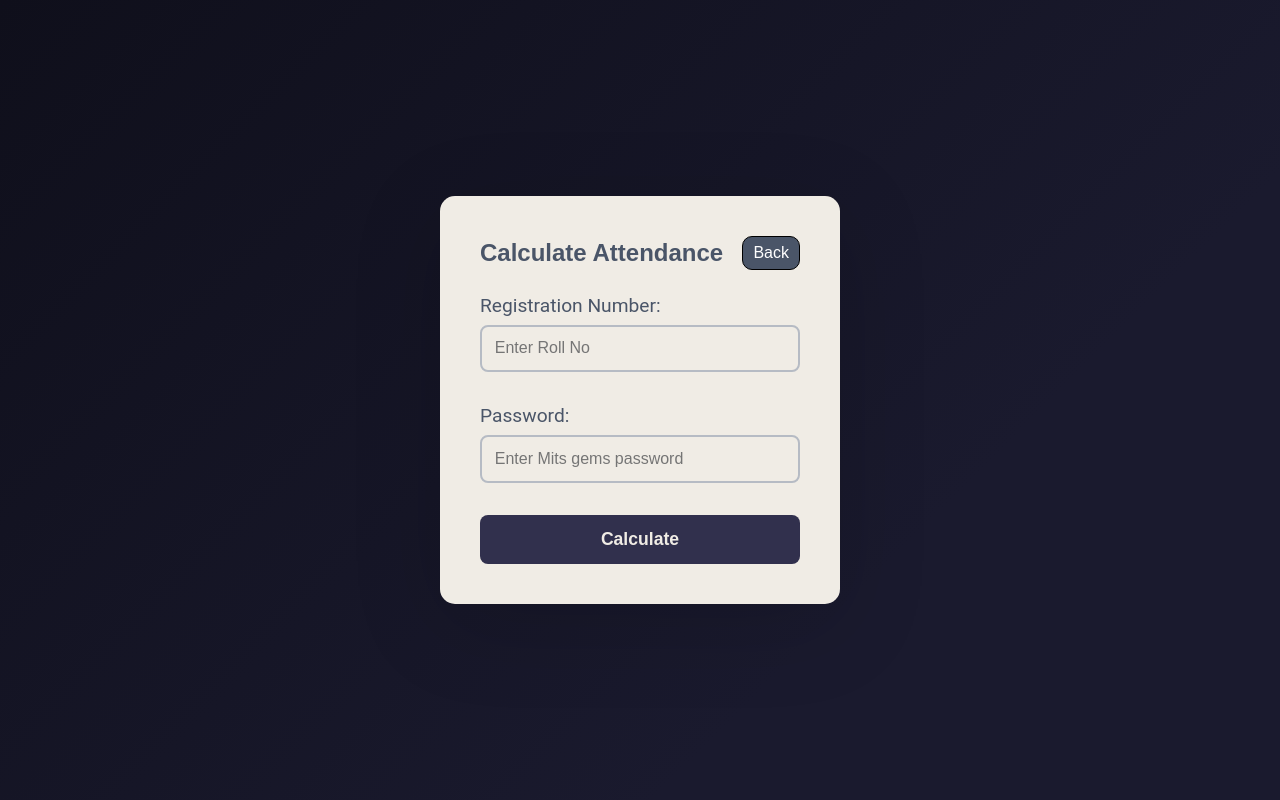
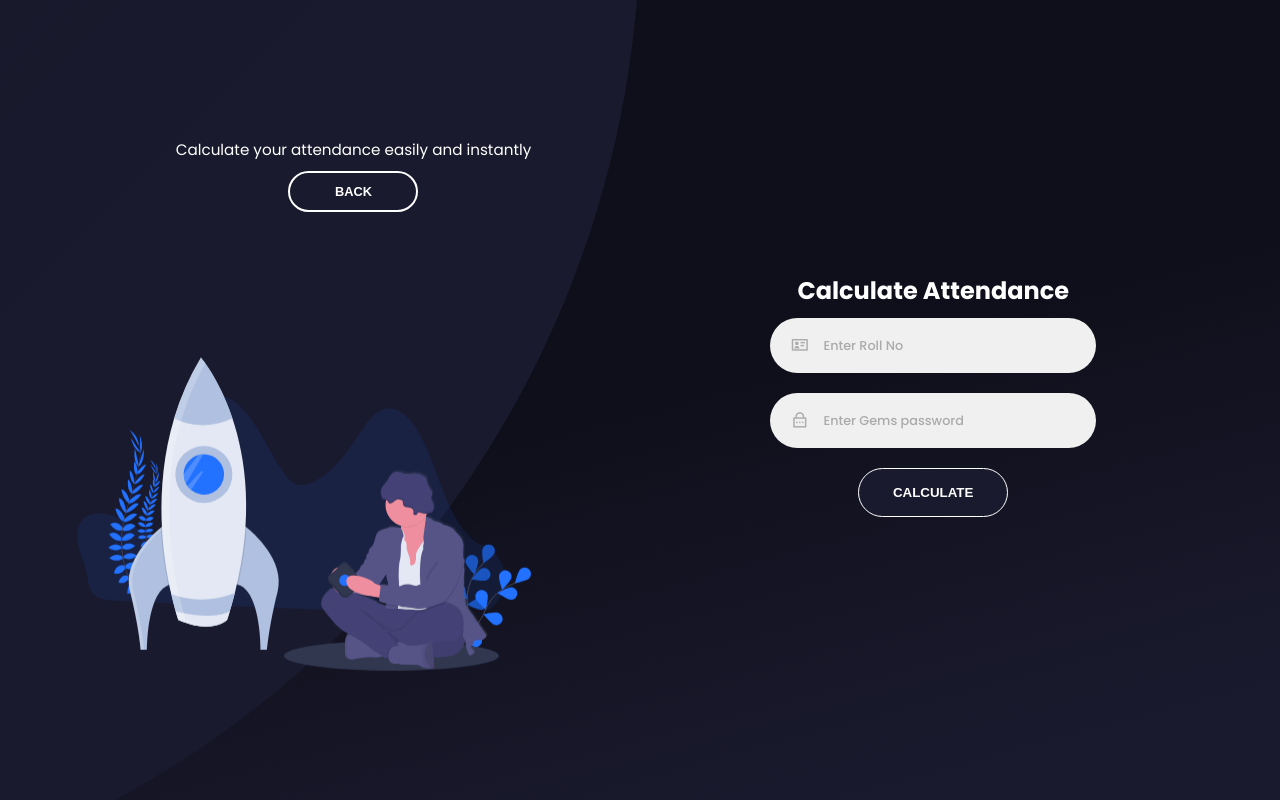
Before and after one commit to syedmohammedumarumar/Automuted-Attendence-Calculator-website, a Django app: page /home/ in a window 1280 px wide. Run offline with Django 5.2, Linux system fonts and the light colour scheme; some libraries are stand-ins or nearby versions.

Commit message:
developed ui and added name to the form

```diff
--- a/attendance/static/myapp/style.css
+++ b/attendance/static/myapp/style.css
@@ -1,141 +1,329 @@
+@import url("https://fonts.googleapis.com/css2?family=Poppins:wght@200;300;400;500;600;700;800&display=swap");
+
 * {
-    box-sizing: border-box;
-    margin: 0;
-    padding: 0;
+  margin: 0;
+  padding: 0;
+  box-sizing: border-box;
 }
 
-body {
-    font-family: 'Poppins', sans-serif;
-    background: linear-gradient(135deg, #0F0F1B 0%, #1A1A2E 70%);
-    min-height: 100vh;
-    display: flex;
-    justify-content: center;
-    align-items: center;
-    transition: background-color 0.3s ease;
+body,
+input {
+  font-family: "Poppins", sans-serif;
 }
 
 
 
-.container {
-    display: flex;
-    justify-content: center;
-    align-items: center;
-    padding: 1rem;
-    width: 100%;
+.attendance-container {
+  position: relative;
+  width: 100%;
+  background-color: #fff;
+  min-height: 100vh;
+  overflow: hidden;
+  background: linear-gradient(165deg, #0F0F1B 50%, #1A1A2E 90%);
+
+
 }
 
-.form-container {
-    background-color: #F0ECE5; /* Light mode form background */
-    padding: 2.5rem;
-    border-radius: 15px;
-    box-shadow: 0 20px 90px rgba(0, 0, 0, 0.15);
+.forms-wrapper {
+  position: absolute;
+  width: 100%;
+  height: 100%;
+  top: 0;
+  left: 0;
+}
+
+.forms-wrapper form {
+  margin: 0 50px;
+  width: 76%;
+}
+
+.signin-wrapper {
+  position: absolute;
+  top: 50%;
+  transform: translate(-50%, -50%);
+  left: 75%;
+  width: 50%;
+  transition: 1s 0.7s ease-in-out;
+  display: grid;
+  grid-template-columns: 1fr;
+  z-index: 5;
+}
+
+form {
+  display: flex;
+  align-items: center;
+  justify-content: center;
+  flex-direction: column;
+  padding: 0rem 5rem;
+  transition: all 0.2s 0.7s;
+  overflow: hidden;
+  grid-column: 1 / 2;
+  grid-row: 1 / 2;
+}
+
+form.attendance-form {
+  z-index: 2;
+}
+
+.attendance-form h2 {
+  color: white;
+}
+
+.title {
+  font-size: 2.2rem;
+  color: #444;
+  margin-bottom: 10px;
+}
+
+.input-field {
+  max-width: 380px;
+  width: 100%;
+  background-color: #f0f0f0;
+  margin: 10px 0;
+  height: 55px;
+  border-radius: 55px;
+  display: grid;
+  grid-template-columns: 15% 85%;
+  padding: 0 0.4rem;
+  position: relative;
+}
+
+.input-field i {
+  text-align: center;
+  line-height: 55px;
+  color: #acacac;
+  transition: 0.5s;
+  font-size: 1.1rem;
+}
+
+.input-field input {
+  background: none;
+  outline: none;
+  border: none;
+  line-height: 1;
+  font-weight: 600;
+  font-size: .8rem;
+  color: #333;
+}
+
+.input-field input::placeholder {
+  color: #aaa;
+  font-weight: 500;
+}
+button a{
+  text-decoration: none;
+  color: white;
+}
+
+.btn {
+  width: 150px;
+  background-color: #1A1A2E;
+  border: none;
+  outline: none;
+  height: 49px;
+  border-radius: 49px;
+  color: #fff;
+  text-transform: uppercase;
+  font-weight: 600;
+  margin: 10px 0;
+  cursor: pointer;
+  transition: 0.5s;
+  border: 1px solid white;
+}
+
+.btn:hover {
+  background-color: #FF4F73;
+  transform: translateY(-3px);
+  box-shadow: 0 6px 8px rgba(255, 101, 132, 0.4);
+}
+
+.info-wrapper {
+  position: absolute;
+  height: 100%;
+  width: 100%;
+  top: 0;
+  left: 0;
+  display: grid;
+  grid-template-columns: repeat(2, 1fr);
+}
+
+.attendance-container:before {
+  content: "";
+  position: absolute;
+  height: 2000px;
+  width: 2000px;
+  top: -10%;
+  right: 50%;
+  transform: translateY(-50%);
+  background: linear-gradient(135deg, #0F0F1B 0%, #1A1A2E 70%);
+  transition: 1.8s ease-in-out;
+  border-radius: 50%;
+  z-index: 6;
+}
+
+.image {
+  width: 100%;
+  transition: transform 1.1s ease-in-out;
+  transition-delay: 0.4s;
+}
+
+.panel {
+  display: flex;
+  flex-direction: column;
+  align-items: flex-end;
+  justify-content: space-around;
+  text-align: center;
+  z-index: 6;
+}
+
+.left-panel {
+  pointer-events: all;
+  padding: 3rem 17% 2rem 12%;
+
+
+}
+.left-panel img{
+  animation: floatAnimation 4s ease-in-out infinite;
+}
+
+.panel-content {
+  color: #fff;
+  transition: transform 0.9s ease-in-out;
+  transition-delay: 0.6s;
+}
+
+.panel h3 {
+  font-weight: 600;
+  line-height: 1;
+  font-size: 1.5rem;
+}
+
+.panel p {
+  font-size: 0.95rem;
+  padding: 0.6rem 0;
+}
+
+.btn.transparent {
+  margin: 0;
+  background: none;
+  border: 2px solid #fff;
+  width: 130px;
+  height: 41px;
+  font-weight: 600;
+  font-size: 0.8rem;
+}
+.btn.transparent:hover {
+  background-color: #FF4F73;
+  transform: translateY(-3px);
+  box-shadow: 0 6px 8px rgba(255, 101, 132, 0.4);
+  border: none;
+}
+
+@media (max-width: 870px) {
+  .attendance-container {
+    min-height: 800px;
+    height: 100vh;
+  }
+
+  .signin-wrapper {
     width: 100%;
-    max-width: 400px;
-    transition: transform 0.3s ease, box-shadow 0.3s ease;
+    top: 75%;
+    transform: translate(-50%, -100%);
+    transition: 1s 0.8s ease-in-out;
+  }
+
+  .signin-wrapper,
+  .attendance-container.sign-up-mode .signin-wrapper {
+    left: 50%;
+  }
+
+  .info-wrapper {
+    grid-template-columns: 1fr;
+    grid-template-rows: 1fr 2fr 1fr;
+  }
+
+  .panel {
+    flex-direction: row;
+    justify-content: space-around;
+    align-items: center;
+    padding: 2.5rem 8%;
+    grid-column: 1 / 2;
+  }
+
+  .image {
+    width: 200px;
+    transition: transform 0.9s ease-in-out;
+    transition-delay: 0.6s;
+  }
+
+  .panel-content {
+    padding-right: 15%;
+    transition: transform 0.9s ease-in-out;
+    transition-delay: 0.8s;
+  }
+
+  .panel h3 {
+    font-size: 1rem;
+  }
+
+  .panel p {
+    font-size: 0.7rem;
+    padding: 0.6rem 0;
+  }
+
+  .btn.transparent {
+    width: 70px;
+    height: 35px;
+    font-size: 0.6rem;
+  }
+
+  .attendance-container:before {
+    width: 1500px;
+    height: 1500px;
+    transform: translateX(-50%);
+    left: 30%;
+    bottom: 68%;
+    right: initial;
+    top: initial;
+    transition: 2s ease-in-out;
+  }
+}
+
+@media (max-width: 570px) {
+  form {
+    padding: 0.5rem;
+  }
+  form h2{
+    font-size: 20px;
+  }
+
+  .image {
+    display: block;
+    width: 150px;
+    margin: 0 auto;
+  }
+
+  .panel-content {
+    padding: 0.5rem 1rem;
+  }
+
+  .attendance-container {
+    padding: 1.5rem;
+  }
+
+  .attendance-container:before {
+    bottom: 72%;
+    left: 50%;
+  }
+
+  .attendance-container.sign-up-mode:before {
+    bottom: 28%;
+    left: 50%;
+  }
 }
 
 
-
-h1 {
-    text-align: center;
-    font-size: 1.5rem;
-    font-weight: bold;
-    color: #4A5568; /* Light mode title color */
+@keyframes floatAnimation {
+  0%, 100% { transform: translateY(0); }
+  50% { transform: translateY(-20px); }
 }
-
-
-
-label {
-    display: block;
-    font-family: 'Roboto', sans-serif;
-    font-size: 1.2rem;
-    color: #4A5568; /* Light mode label color */
-    margin-bottom: 0.5rem;
-}
-
-
-.input-container {
-    position: relative;
-    margin-bottom: 2rem;
-}
-
-.input-field {
-    width: 100%;
-    padding: 0.8rem;
-    border: 2px solid #B6BBC4; /* Light mode input border color */
-    border-radius: 8px;
-    outline: none;
-    font-size: 1rem;
-    color: #2D3748; /* Light mode input text color */
-    background-color: #F0ECE5; /* Light mode input background color */
-    transition: border-color 0.3s ease, box-shadow 0.3s ease, background-color 0.3s ease;
-}
-
-
-.input-field:focus {
-    border-color: #B6BBC4; /* Focus border color */
-    background-color: #FFF; /* Focus background color */
-    box-shadow: 0 0 10px rgba(107, 70, 193, 0.15);
-}
-
-
-.headingsidx{
-    display: flex;
-    align-items: center;
-    justify-content: space-between;
-    margin-bottom: 1.5rem;
-}
-a{
-    text-decoration: none;
-    border: 1px solid black;
-    padding: 7px 10px;
-    color: white;
-    background: #4A5568;
-    transition: ease-in-out .5s;
-    border-radius: 10px;
-}
-a:hover{
-    background-color: #0F0F1B;
-}
-.submit-btn {
-    width: 100%;
-    padding: 0.9rem;
-    background-color: #31304D; /* Light mode button background color */
-    color: #F0ECE5; /* Light mode button text color */
-    border: none;
-    border-radius: 8px;
-    font-size: 1.1rem;
-    font-weight: bold;
-    cursor: pointer;
-    text-align: center;
-    transition: background-color 0.3s ease, transform 0.3s ease, box-shadow 0.3s ease;
-}
-
-.submit-btn:hover {
-    background-color: #161A30; /* Hover color */
-    transform: translateY(-3px);
-    box-shadow: 0 10px 20px rgba(90, 59, 186, 0.3);
-}
-
-.submit-btn:active {
-    transform: translateY(1px);
-}
-
-p {
-    text-align: center;
-    font-size: 1.1rem;
-    color: #31304D; /* Light mode text color */
-    margin-top: 1.5rem;
-}
-
-/* Responsive Styling */
-@media (max-width: 768px) {
-    .form-container {
-        padding: 1.5rem;
-        width: 90%;
-    }
-
-    .submit-btn {
-        font-size: 1rem;
-    }
-}
--- a/attendance/templates/index.html
+++ b/attendance/templates/index.html
@@ -1,37 +1,81 @@
 {% load static %}
 <!DOCTYPE html>
 <html lang="en">
-<head>
-    <meta charset="UTF-8">
-    <meta name="viewport" content="width=device-width, initial-scale=1.0">
+  <head>
+    <meta charset="UTF-8" />
+    <meta name="viewport" content="width=device-width, initial-scale=1.0" />
     <title>Attendance Calculator</title>
-    <link rel="icon" href="{% static 'myapp/imgs/favicon-16x16.png' %}" type="image/png">
-    <link rel="stylesheet" type="text/css" href="{% static 'myapp/style.css' %}">
-</head>
+    <link
+      rel="icon"
+      href="{% static 'myapp/imgs/favicon-16x16.png' %}"
+      type="image/png"
+    />
+    <link
+      rel="stylesheet"
+      type="text/css"
+      href="{% static 'myapp/style.css' %}"
+    />
+    <link
+      href="https://cdn.jsdelivr.net/npm/remixicon@4.3.0/fonts/remixicon.css"
+      rel="stylesheet"
+    />
+  </head>
 
-<body>
-    <div class="container">
-        <div class="form-container">
-            <div class="headingsidx">
-                <h1>Calculate Attendance</h1>
-                <a href="/">Back</a>
+  <body>
+    <div class="attendance-container">
+      <div class="forms-wrapper">
+        <div class="signin-wrapper">
+          <form
+            action="{% url 'calculate_attendance' %}"
+            method="post"
+            class="attendance-form"
+          >
+            {% csrf_token %}
+            <h2>Calculate Attendance</h2>
+            <div class="input-field">
+              <i class="ri-id-card-line"></i>
+              <input
+                type="text"
+                placeholder="Enter Roll No"
+                id="reg_no"
+                name="reg_no"
+                required
+              />
             </div>
-            <form action="{% url 'calculate_attendance' %}" method="post">
-                {% csrf_token %}
-                <div class="input-container">
-                    <label for="reg_no">Registration Number:</label>
-                    <input type="text" placeholder="Enter Roll No" id="reg_no" name="reg_no" class="input-field" required>
-                </div>
-                <div class="input-container">
-                    <label for="password">Password:</label>
-                    <input type="password" placeholder="Enter Mits gems password" id="password" name="password" class="input-field" required>
-                </div>
-                <input type="submit" value="Calculate" class="submit-btn">
-            </form>
+            <div class="input-field">
+              <i class="ri-lock-password-line"></i>
+              <input
+                type="password"
+                placeholder="Enter Gems password"
+                id="password"
+                name="password"
+                required
+              />
+            </div>
+
+            <button type="submit" class="btn calculate-btn">Calculate</button>
             {% if result %}
-                <p>{{ result }}</p>
+            <p style="color: white; text-align: center;">{{ result }}</p>
             {% endif %}
+          </form>
         </div>
+      </div>
+
+      <div class="info-wrapper">
+        <div class="panel left-panel">
+          <div class="panel-content">
+            <p>Calculate your attendance easily and instantly</p>
+            <button class="btn transparent">
+              <a href="{% url 'main' %}">Back</a>
+            </button>
+          </div>
+          <img
+            src="{% static 'myapp/imgs/log.svg' %}"
+            class="image"
+            alt="Attendance Info"
+          />
+        </div>
+      </div>
     </div>
-</body>
+  </body>
 </html>
--- a/attendance/views.py
+++ b/attendance/views.py
@@ -7,12 +7,24 @@ from selenium.webdriver.support.ui import WebDriverWait
 from selenium.webdriver.support import expected_conditions as EC
 from webdriver_manager.chrome import ChromeDriverManager
 import time
+import requests  # For checking website status
+
+# Function to check if the official college website is reachable
+def check_website_status(url):
+    try:
+        response = requests.get(url, timeout=10)
+        if response.status_code == 200:
+            return True
+        else:
+            return False
+    except requests.RequestException:
+        return False
 
 def home(request):
     return render(request, 'index.html')
 
 def main(request):
-    return render(request,'main.html')
+    return render(request, 'main.html')
 
 def calculate_attendance(request):
     if request.method == 'POST':
@@ -29,14 +41,21 @@ def calculate_attendance(request):
         options.add_argument('--allow-insecure-localhost')  # Allow insecure localhost connections
         options.add_argument('--log-level=3')  # Set logging level to fatal
 
+        driver = None
+        college_url = "http://mitsims.in/"
 
-        driver = None
         try:
+            # Check if the college website is reachable
+            if not check_website_status(college_url):
+                result = "The official college website is currently down. You cannot calculate your attendance until it is back online."
+                return render(request, 'index.html', {'result': result})
+
+            # Proceed with attendance scraping if the website is reachable
             service = Service(ChromeDriverManager().install())
             driver = webdriver.Chrome(service=service, options=options)
 
             # Open the website
-            driver.get("http://www.mitsims.in/home.jsp")
+            driver.get(college_url)
 
             # Wait until the page is fully loaded
             WebDriverWait(driver, 20).until(EC.element_to_be_clickable((By.ID, "studentLink"))).click()
@@ -53,26 +72,37 @@ def calculate_attendance(request):
             # Wait for the attendance data to load (adjust if necessary)
             time.sleep(10)
 
-            # Extract attendance percentages using JavaScript
+            # Extract name and attendance percentages using JavaScript
             script = """
+                var name = '';
                 var percentages = [];
                 var elements = document.getElementsByClassName('x-form-display-field');
+
                 for (var i = 0; i < elements.length; i++) {
                     var text = elements[i].innerText.trim();
+
+                    // Check if this element contains the student's name
+                    if (i == 0) {  // Assuming the name is the first element
+                        name = text;
+                    }
+
+                    // Extract attendance percentages (those containing floating points)
                     if (text && text.includes('.')) {
                         percentages.push(parseFloat(text));
                     }
                 }
-                return percentages;
+                return { 'name': name, 'percentages': percentages };
             """
-            percentage_values = driver.execute_script(script)
+            data = driver.execute_script(script)
+            student_name = data['name']
+            percentage_values = data['percentages']
             percentage_values = [p for p in percentage_values if p is not None]
 
             if percentage_values:
                 total_percentage = sum(percentage_values) / len(percentage_values)
-                result = f"Your total attendance percentage is: {total_percentage:.2f}%"
+                result = f"Hey {student_name}, your total attendance percentage is: {total_percentage:.2f}%"
             else:
-                result = "No valid attendance percentages found."
+                result = "Please enter correct username and password."
 
         except Exception as e:
             result = f"An error occurred: {e}"
```
Also changed, not shown: attendance/templates/main.html (+4 -4 lines), attendance/static/myapp/imgs/favicon-16x16.png, attendance/static/myapp/imgs/log.svg (added).
